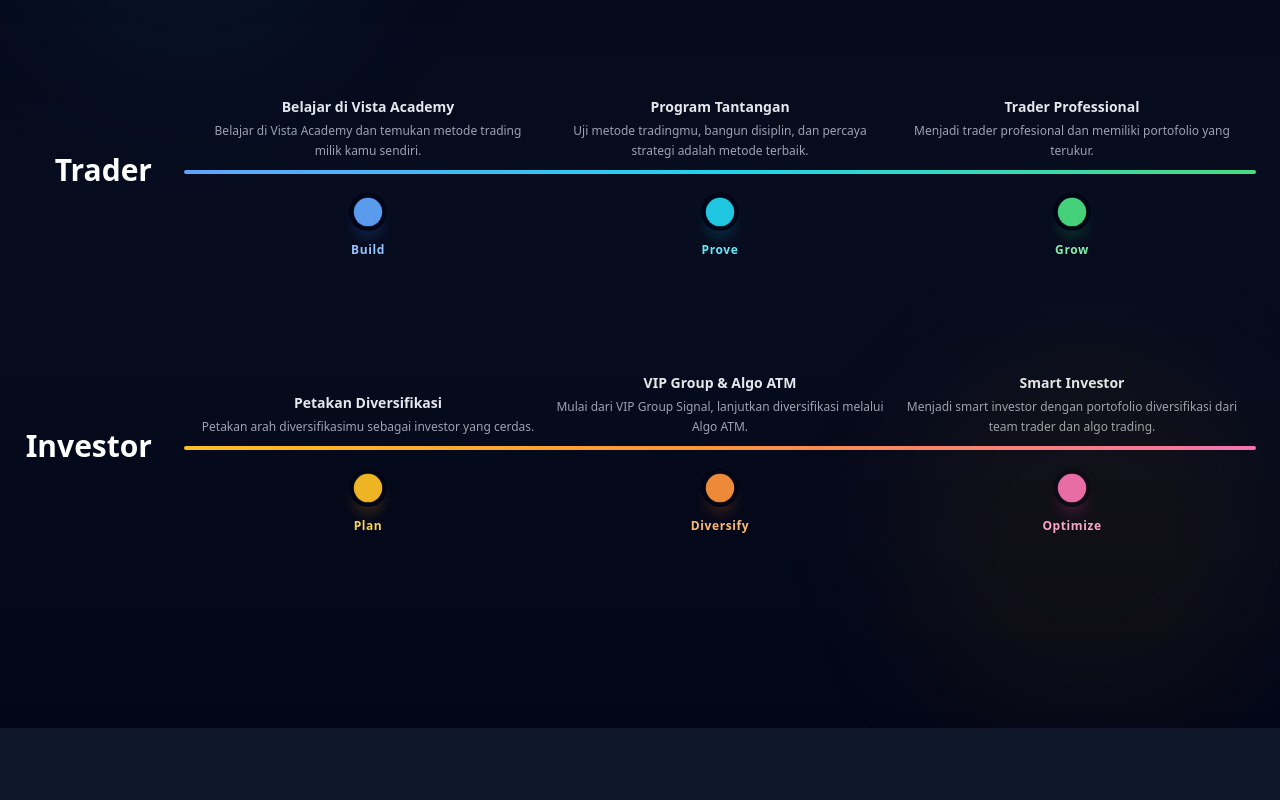
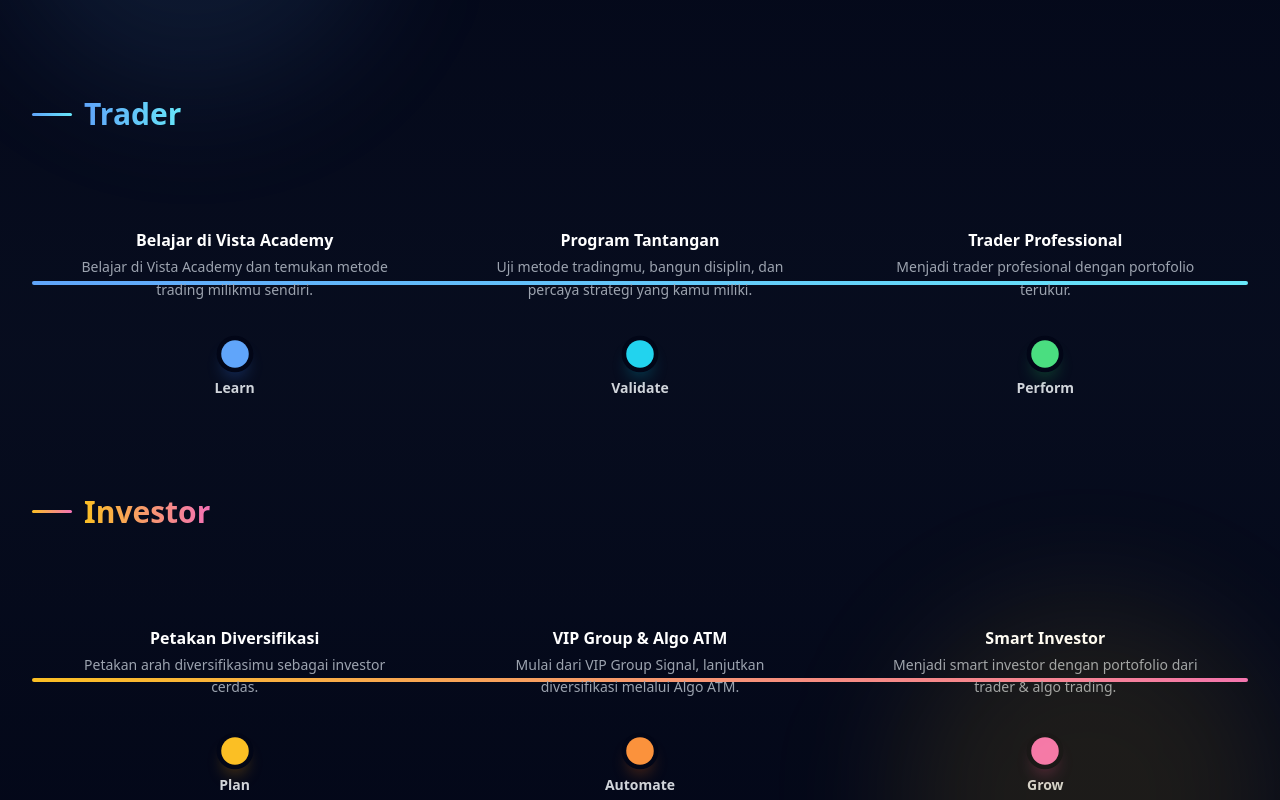
Before and after one commit to yudibasri03/vista, a React (Vite) app: page / in a window 1280 px wide. Shown: the part 3400-4200 px from the top of the page. Built offline with nearby package versions, Linux system fonts and the light colour scheme.

Commit message:
Update Roadmap.tsx

```diff
--- a/src/components/Roadmap.tsx
+++ b/src/components/Roadmap.tsx
@@ -1,121 +1,121 @@
+import { motion } from "framer-motion";
+
 export default function Roadmap() {
   const tradersJourney = [
     {
       id: 1,
-      date: "Build",
+      label: "Learn",
       title: "Belajar di Vista Academy",
-      text: "Belajar di Vista Academy dan temukan metode trading milik kamu sendiri.",
+      desc: "Belajar di Vista Academy dan temukan metode trading milikmu sendiri.",
       dotColor: "bg-blue-400",
       dotShadow: "shadow-blue-500/40",
-      textColor: "text-blue-300",
     },
     {
       id: 2,
-      date: "Prove",
+      label: "Validate",
       title: "Program Tantangan",
-      text: "Uji metode tradingmu, bangun disiplin, dan percaya strategi adalah metode terbaik.",
+      desc: "Uji metode tradingmu, bangun disiplin, dan percaya strategi yang kamu miliki.",
       dotColor: "bg-cyan-400",
       dotShadow: "shadow-cyan-500/40",
-      textColor: "text-cyan-300",
     },
     {
       id: 3,
-      date: "Grow",
+      label: "Perform",
       title: "Trader Professional",
-      text: "Menjadi trader profesional dan memiliki portofolio yang terukur.",
+      desc: "Menjadi trader profesional dengan portofolio terukur.",
       dotColor: "bg-green-400",
       dotShadow: "shadow-green-500/40",
-      textColor: "text-green-300",
     },
   ];
 
   const investorsJourney = [
     {
       id: 1,
-      date: "Plan",
+      label: "Plan",
       title: "Petakan Diversifikasi",
-      text: "Petakan arah diversifikasimu sebagai investor yang cerdas.",
+      desc: "Petakan arah diversifikasimu sebagai investor cerdas.",
       dotColor: "bg-amber-400",
       dotShadow: "shadow-amber-500/40",
-      textColor: "text-amber-300",
     },
     {
       id: 2,
-      date: "Diversify",
+      label: "Automate",
       title: "VIP Group & Algo ATM",
-      text: "Mulai dari VIP Group Signal, lanjutkan diversifikasi melalui Algo ATM.",
+      desc: "Mulai dari VIP Group Signal, lanjutkan diversifikasi melalui Algo ATM.",
       dotColor: "bg-orange-400",
       dotShadow: "shadow-orange-500/40",
-      textColor: "text-orange-300",
     },
     {
       id: 3,
-      date: "Optimize",
+      label: "Grow",
       title: "Smart Investor",
-      text: "Menjadi smart investor dengan portofolio diversifikasi dari team trader dan algo trading.",
+      desc: "Menjadi smart investor dengan portofolio dari trader & algo trading.",
       dotColor: "bg-pink-400",
       dotShadow: "shadow-pink-500/40",
-      textColor: "text-pink-300",
     },
   ];
 
   const HorizontalTimeline = ({
+    label,
     journey,
-  label,
-  isTraders,
+    gradient,
   }: {
-  journey: typeof tradersJourney;
     label: string;
-  isTraders: boolean;
+    journey: any[];
+    gradient: string;
   }) => (
-  <div className="mb-24">
-    <div className="flex items-center gap-8">
-      {/* LABEL DI KIRI – sekarang sejajar garis */}
-      <div className="flex-shrink-0 w-32 text-right">
-        <h3 className="text-3xl font-bold text-white">{label}</h3>
+    <div className="mb-24 w-full">
+      {/* SECTION LABEL - PREMIUM */}
+      <div className="flex items-center gap-3 mb-8">
+        <div className={`w-10 h-[3px] rounded-full ${gradient}`} />
+        <h3
+          className={`text-3xl font-extrabold bg-clip-text text-transparent ${gradient}`}
+        >
+          {label}
+        </h3>
       </div>
 
-      {/* TIMELINE DI KANAN */}
-      <div className="flex-1 relative">
-        {/* Garis animasi */}
-        <div
-          className={`absolute top-1/2 left-0 right-0 h-1 -translate-y-1/2 rounded-full origin-left animate-line-grow ${
-            isTraders
-              ? "bg-gradient-to-r from-blue-400 via-cyan-400 to-green-400"
-              : "bg-gradient-to-r from-amber-400 via-orange-400 to-pink-400"
-          }`}
+      {/* TIMELINE WRAPPER */}
+      <div className="relative w-full pt-16">
+        {/* LINE ANIMATION */}
+        <motion.div
+          initial={{ scaleX: 0 }}
+          whileInView={{ scaleX: 1 }}
+          transition={{ duration: 1.2, ease: "easeOut" }}
+          viewport={{ once: true }}
+          className={`origin-left absolute top-1/2 left-0 right-0 h-[4px] rounded-full ${gradient}`}
         />
 
-        {/* Checkpoints */}
-        <div className="relative flex justify-between px-2">
-          {journey.map((checkpoint) => (
+        {/* CHECKPOINTS */}
+        <div className="relative flex justify-between w-full">
+          {journey.map((c) => (
             <div
-              key={checkpoint.id}
-              className="flex flex-col items-center w-1/3 text-center"
+              key={c.id}
+              className="flex flex-col items-center text-center w-1/3"
             >
-              <div className="mb-10 min-h-[80px] flex flex-col justify-end">
-                <h4 className="text-sm font-semibold text-gray-200 mb-1">
-                  {checkpoint.title}
+              {/* Title */}
+              <h4 className="text-base font-semibold text-white mb-1">
+                {c.title}
               </h4>
-                <p className="text-xs text-gray-400 leading-relaxed px-2">
-                  {checkpoint.text}
+
+              {/* Description */}
+              <p className="text-sm text-gray-400 max-w-xs leading-relaxed mb-10">
+                {c.desc}
               </p>
-              </div>
 
-              <div
-                className={`w-6 h-6 ${checkpoint.dotColor} rounded-full shadow-lg ${checkpoint.dotShadow} ring-4 ring-slate-950 animate-dot-pulse`}
+              {/* DOT WITH PULSE */}
+              <motion.div
+                animate={{ scale: [1, 1.15, 1] }}
+                transition={{ repeat: Infinity, duration: 2 }}
+                className={`w-6 h-6 rounded-full ${c.dotColor} shadow-lg ${c.dotShadow} ring-4 ring-slate-950`}
               />
 
-              <div className="mt-3">
-                <span
-                  className={`text-xs font-bold tracking-wider ${checkpoint.textColor}`}
-                >
-                  {checkpoint.date}
-                </span>
+              {/* Label below dot */}
+              <div className="text-sm text-gray-300 font-bold mt-3">
+                {c.label}
               </div>
             </div>
           ))}
-        </div>
         </div>
       </div>
     </div>
@@ -123,36 +123,36 @@ export default function Roadmap() {
 
   return (
     <section className="py-24 bg-gradient-to-b from-slate-950 via-slate-900/40 to-slate-950 text-white relative overflow-hidden">
-      <div className="max-w-7xl mx-auto px-6">
-        {/* Header utama */}
-        <div className="text-center mb-20">
-          <h2 className="text-4xl sm:text-5xl font-bold mb-6 leading-tight">
+      <div className="max-w-7xl mx-auto px-4 sm:px-6 lg:px-8">
+
+        {/* HEADER */}
+        <div className="text-center mb-24">
+          <h2 className="text-4xl sm:text-5xl font-bold mb-6">
             Tentukan Perjalanan Finansial dan Pilih ingin jadi seperti apa kamu nantinya
           </h2>
           <p className="text-gray-400 max-w-2xl mx-auto text-base leading-relaxed">
-            Dua perjalanan, satu tujuan: berkembang. Tentukan apakah Anda ingin membangun skill
-            untuk menjadi trader profesional, atau mengembangkan portofolio sebagai investor cerdas.
+            Dua perjalanan, satu tujuan: berkembang. Tentukan apakah Anda ingin membangun skill untuk menjadi trader profesional, atau mengembangkan portofolio sebagai investor cerdas.
           </p>
         </div>
 
-        {/* Trader Journey */}
+        {/* TRADER TIMELINE */}
         <HorizontalTimeline
+          label="Trader"
           journey={tradersJourney}
-          label="Trader"
-          isTraders={true}
+          gradient="bg-gradient-to-r from-blue-400 to-cyan-300"
         />
 
-        {/* Investor Journey */}
+        {/* INVESTOR TIMELINE */}
         <HorizontalTimeline
+          label="Investor"
           journey={investorsJourney}
-          label="Investor"
-          isTraders={false}
+          gradient="bg-gradient-to-r from-amber-400 to-pink-400"
         />
       </div>
 
-      {/* Dekorasi background */}
-      <div className="absolute top-0 left-0 w-96 h-96 bg-blue-500/5 rounded-full blur-3xl" />
-      <div className="absolute bottom-0 right-0 w-96 h-96 bg-amber-500/5 rounded-full blur-3xl" />
+      {/* Decorative Glows */}
+      <div className="absolute top-0 left-0 w-96 h-96 bg-blue-400/10 blur-3xl rounded-full" />
+      <div className="absolute bottom-0 right-0 w-96 h-96 bg-amber-400/10 blur-3xl rounded-full" />
     </section>
   );
 }
```
Lines whose indentation alone changed are shown as unchanged.
